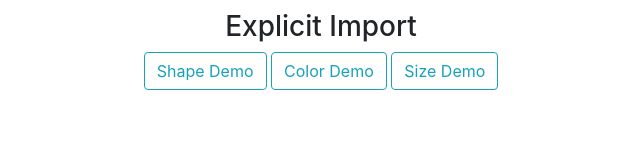
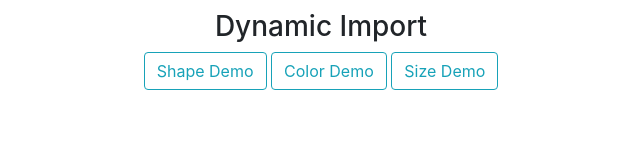
Before and after one commit to atapas/react-dynamic-import-component, a React (Create React App) app: page / in a window 1280 px wide. Shown: the top 160 px of the page, without its empty margins (319-959 px from the left). Built offline with nearby package versions, Linux system fonts and the light colour scheme.

Commit message:
Changed the header

```diff
--- a/src/App.js
+++ b/src/App.js
@@ -17,7 +17,7 @@ function App() {
 
   return (
     <div className="App">
-      <h3>Explicit Import</h3>
+      <h3>Dynamic Import</h3>
       <div className="btn-set">
         <Button variant="outline-info" onClick={() => selectDemo('shape')}>Shape Demo</Button>{' '}
         <Button variant="outline-info" onClick={() => selectDemo('color')}>Color Demo</Button>{' '}
```
